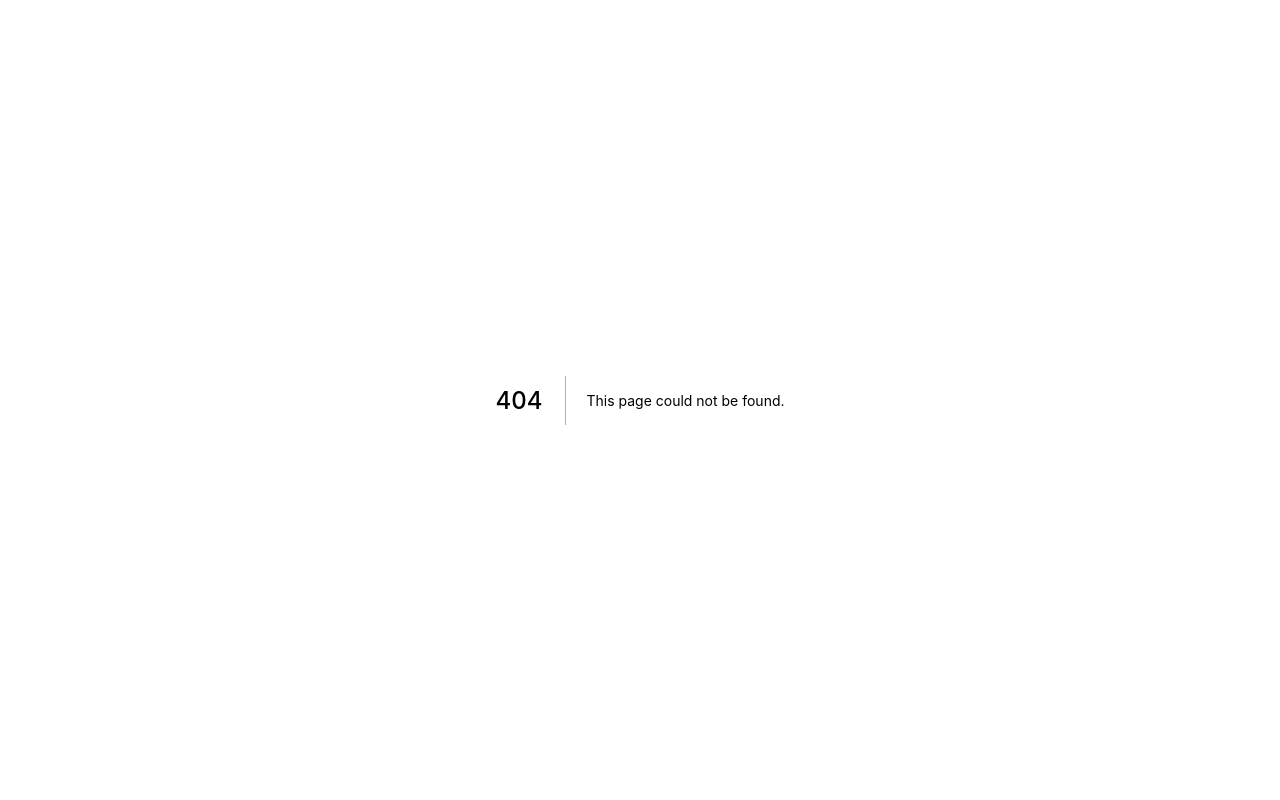
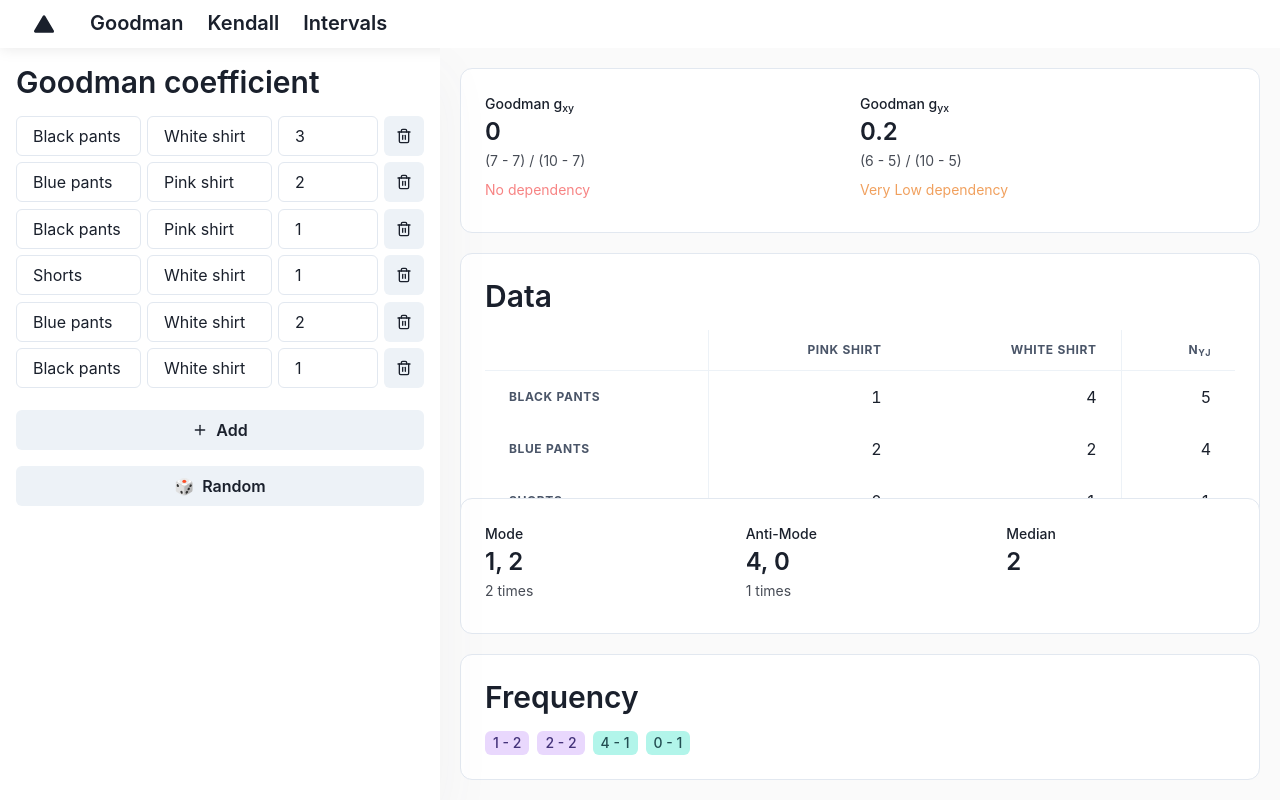
Before and after one commit to snelsi/statistics-in-psychology, a Next.js app: page /lab-1-alt in a window 1280 px wide. Before the commit this address had no page. Built offline with nearby package versions, Linux system fonts and the light colour scheme.

Commit message:
Add Alt Lab1 layout

```diff
--- /dev/null
+++ b/components/DataTableAlt.tsx
@@ -0,0 +1,110 @@
+import * as React from "react";
+import styled from "@emotion/styled";
+import { Box, Table, Thead, Tbody, Tr, Th, Td, Tfoot } from "@chakra-ui/react";
+import { Card } from "components";
+
+const StyledTable = styled(Table)`
+  & tr,
+  & th,
+  & td {
+    border: none;
+  }
+  & th,
+  & td {
+    &:first-child {
+      border-right: var(--chakra-borders-1px) var(--chakra-colors-gray-100);
+    }
+    &:last-child {
+      background-color: #fff;
+      border-left: var(--chakra-borders-1px) var(--chakra-colors-gray-100);
+      position: sticky;
+      right: 0;
+    }
+  }
+  & thead {
+    border-bottom: var(--chakra-borders-1px) var(--chakra-colors-gray-100);
+  }
+  & tfoot {
+    border-top: var(--chakra-borders-1px) var(--chakra-colors-gray-100);
+  }
+`;
+
+interface IData {
+  prop2: string;
+  value: number;
+}
+interface DataTableProps {
+  data: { prop1: string; data: IData[]; nyj: number }[];
+}
+const DataTableAlt: React.FC<DataTableProps> = ({ data }) => {
+  const nxi = React.useMemo(() => {
+    const arr: number[] = [];
+    for (let i = 0; i < data[0].data.length; i++) {
+      let n = 0;
+      for (let row of data) {
+        n += row.data[i].value;
+      }
+      arr.push(n);
+    }
+    return arr;
+  }, [data]);
+
+  const n = React.useMemo(() => data.reduce((acc, d) => acc + d.nyj, 0), [data]);
+
+  return (
+    <Card title="Data">
+      <Box overflow="auto">
+        <StyledTable variant="simple" mb="1rem">
+          <Thead>
+            <Tr>
+              <Th />
+              {data[0].data.map(({ prop2 }) => (
+                <Th key={prop2} isNumeric>
+                  {prop2}
+                </Th>
+              ))}
+              <Th isNumeric>
+                n<sub>yj</sub>
+              </Th>
+            </Tr>
+          </Thead>
+
+          <Tbody>
+            {data.map((row) => (
+              <Tr key={row.prop1}>
+                <Th>{row.prop1}</Th>
+
+                {row.data.map((dot) => (
+                  <Td key={dot.prop2} isNumeric>
+                    {dot.value}
+                  </Td>
+                ))}
+
+                <Td isNumeric>{row.nyj}</Td>
+              </Tr>
+            ))}
+          </Tbody>
+
+          <Tfoot>
+            <Tr>
+              <Th isNumeric>
+                n<sub>xi</sub>
+              </Th>
+
+              {nxi.map((nx, i) => (
+                <Td isNumeric key={i}>
+                  {nx}
+                </Td>
+              ))}
+              <Td isNumeric fontWeight={600}>
+                {n}
+              </Td>
+            </Tr>
+          </Tfoot>
+        </StyledTable>
+      </Box>
+    </Card>
+  );
+};
+
+export default DataTableAlt;
--- a/components/Layout.tsx
+++ b/components/Layout.tsx
@@ -3,9 +3,12 @@ import styled from "@emotion/styled";
 import Head from "next/head";
 import { Header } from ".";
 
-const Wrapper = styled.div`
+interface WrapperProps {
+  sidebarWidth?: string;
+}
+const Wrapper = styled.div<WrapperProps>`
   display: grid;
-  grid-template-columns: 340px minmax(0, 1fr);
+  grid-template-columns: ${({ sidebarWidth = "340px" }) => sidebarWidth} minmax(0, 1fr);
   height: calc(100vh - 48px);
   overflow: hidden;
 
@@ -51,19 +54,21 @@ const Graphs = styled.div<GraphsProps>`
 interface LayoutProps extends GraphsProps {
   title?: string;
   sidebar?: React.ReactNode;
+  sidebarWidth?: string;
 }
 const Layout: React.FC<LayoutProps> = ({
   title = "Математичнi методи в психологiї",
   sidebar = null,
   children,
   layoutRows,
+  sidebarWidth,
 }) => (
   <>
     <Head>
       <title>{title}</title>
     </Head>
     <Header />
-    <Wrapper>
+    <Wrapper sidebarWidth={sidebarWidth}>
       <Sidebar>
         <div>{sidebar}</div>
       </Sidebar>
--- a/components/index.ts
+++ b/components/index.ts
@@ -1,5 +1,6 @@
 import Card from "./Card";
 import DataTable from "./DataTable";
+import DataTableAlt from "./DataTableAlt";
 import DichotomyTable from "./DichotomyTable";
 import FrequencyCard from "./FrequencyCard";
 import Goodman from "./Goodman";
@@ -15,6 +16,7 @@ import Rangs from "./Rangs";
 export {
   Card,
   DataTable,
+  DataTableAlt,
   DichotomyTable,
   FrequencyCard,
   Goodman,
--- /dev/null
+++ b/pages/lab-1-alt.tsx
@@ -0,0 +1,220 @@
+import React from "react";
+import { useImmer } from "use-immer";
+import styled from "@emotion/styled";
+import { FiTrash2, FiPlus } from "react-icons/fi";
+import { Button, IconButton, Heading, Input } from "@chakra-ui/react";
+import { uid } from "uid";
+import { Layout, DataTableAlt, Goodman, Mode, FrequencyCard, NumberInput } from "components";
+import { getRandomNumber } from "utils";
+
+const toKey = (prop1: string, prop2: string) => `${prop1.trim()}-//-${prop2.trim()}`.toLowerCase();
+
+const toProp1 = (prop1: number) => {
+  if (prop1 === 4) return "Very Light";
+  if (prop1 === 3) return "Light";
+  if (prop1 === 2) return "Dark";
+  return "Very Dark";
+};
+const toProp2 = (prop: number) => {
+  if (prop === 3) return "High";
+  if (prop === 2) return "Medium";
+  return "Low";
+};
+
+const List = styled.ul`
+  list-style: none;
+  & li {
+    display: grid;
+    margin-bottom: 0.4rem;
+    grid-template-columns: 5fr 5fr 4fr auto;
+    gap: 0.4rem;
+    width: 100%;
+    & .chakra-checkbox__control {
+      border-radius: var(--chakra-radii-md);
+      height: 36px;
+      margin: 2px;
+      width: 36px;
+    }
+  }
+`;
+
+const initialData = [
+  { prop1: "Black pants", prop2: "White shirt", value: 3, id: "1" },
+  { prop1: "Blue pants", prop2: "Pink shirt", value: 2, id: "2" },
+  { prop1: "Black pants", prop2: "Pink shirt", value: 1, id: "3" },
+  { prop1: "Shorts", prop2: "White shirt", value: 1, id: "4" },
+  { prop1: "Blue pants", prop2: "White shirt", value: 2, id: "5" },
+  { prop1: "Black pants", prop2: "White shirt", value: 1, id: "6" },
+];
+
+interface IData {
+  prop1: string;
+  prop2: string;
+  value: number;
+  id: string;
+}
+const Lab1 = () => {
+  const [data, setData] = useImmer<IData[]>(initialData);
+
+  const filteredData = data
+    .map(({ prop1, prop2, ...c }) => ({ ...c, prop1: prop1?.trim(), prop2: prop2?.trim() }))
+    .filter(({ prop1, prop2 }) => !!prop1 && !!prop2);
+
+  const props1: string[] = React.useMemo(
+    () => [...new Set(filteredData.map((d) => d.prop1?.trim()).filter(Boolean))],
+    [filteredData],
+  );
+  const props2: string[] = React.useMemo(
+    () => [...new Set(filteredData.map((d) => d.prop2?.trim()).filter(Boolean))],
+    [filteredData],
+  );
+
+  const pairs = React.useMemo(() => {
+    const pairs = new Map<
+      string,
+      {
+        prop1: string;
+        prop2: string;
+        value: number;
+      }
+    >();
+
+    for (let prop1 of props1) {
+      for (let prop2 of props2) {
+        const key = toKey(prop1, prop2);
+        pairs.set(key, { prop1, prop2, value: 0 });
+      }
+    }
+
+    filteredData.forEach(({ prop1, prop2, value }) => {
+      const key = toKey(prop1, prop2);
+      const obj = pairs.get(key);
+      obj.value += value;
+      pairs.set(key, obj);
+    });
+
+    return Array.from(pairs.values());
+  }, [filteredData]);
+
+  const sortedData = React.useMemo(
+    () =>
+      props1
+        .map((prop) => {
+          const filteredData = pairs
+            .filter((p) => p.prop1 === prop)
+            .sort((a, b) => a.prop2.localeCompare(b.prop2));
+          return {
+            prop1: prop,
+            data: filteredData,
+            nyj: filteredData.reduce((acc, d) => acc + d.value, 0),
+          };
+        })
+        .sort((a, b) => a.prop1.localeCompare(b.prop1)),
+    [filteredData],
+  );
+
+  const setRandomData = () => {
+    setData((dots) => {
+      dots.length = 0;
+      let i = 5000;
+      while (i > 0) {
+        dots.push({
+          prop1: toProp1(getRandomNumber(1, 4)),
+          prop2: toProp2(getRandomNumber(1, 3)),
+          value: getRandomNumber(8, 32),
+          id: uid(),
+        });
+        i = getRandomNumber(0, i - 1);
+      }
+    });
+  };
+
+  const updateDot = (value: number, i: number) => {
+    setData((dots) => {
+      dots[i].value = value;
+    });
+  };
+  const updateDotProp = (value: string, i: number, prop: "prop1" | "prop2") => {
+    setData((dots) => {
+      dots[i][prop] = value;
+    });
+  };
+
+  const removeDot = (i: number) => {
+    setData((dots) => {
+      dots.splice(i, 1);
+    });
+  };
+
+  const addDot = () => {
+    setData((dots) => {
+      dots.push({ prop1: "", prop2: "", value: 1, id: uid() });
+    });
+  };
+
+  const sidebar = (
+    <>
+      <Heading as="h2" size="lg" mb="1rem" fontWeight="600">
+        Goodman coefficient
+      </Heading>
+      <List>
+        {data.map((dot, i) => (
+          <li key={dot.id}>
+            <Input
+              value={dot.prop1}
+              onChange={(e) => updateDotProp(e.target.value, i, "prop1")}
+              placeholder="Property"
+            />
+            <Input
+              value={dot.prop2}
+              onChange={(e) => updateDotProp(e.target.value, i, "prop2")}
+              placeholder="Value"
+            />
+            <NumberInput
+              value={dot.value}
+              setValue={(newY) => updateDot(newY, i)}
+              placeholder="Amount"
+            />
+            <IconButton
+              onClick={() => removeDot(i)}
+              type="button"
+              aria-label="delete"
+              icon={<FiTrash2 />}
+            />
+          </li>
+        ))}
+      </List>
+      <Button
+        onClick={addDot}
+        type="button"
+        className="button-create"
+        isFullWidth
+        leftIcon={<FiPlus />}
+      >
+        Add
+      </Button>
+      <Button
+        onClick={setRandomData}
+        type="button"
+        className="button-create"
+        isFullWidth
+        leftIcon={<span>🎲</span>}
+      >
+        Random
+      </Button>
+    </>
+  );
+
+  const xData = sortedData.map((row) => row.data.map((d) => ({ x: d.value })));
+
+  return (
+    <Layout title="Лабораторна 1" sidebar={sidebar} sidebarWidth="440px">
+      <Goodman data={xData.map((row) => row.map((c) => c.x))} />
+      <DataTableAlt data={sortedData} />
+      <Mode data={xData.flat()} />
+      <FrequencyCard data={xData.flat()} />
+    </Layout>
+  );
+};
+
+export default Lab1;
```
